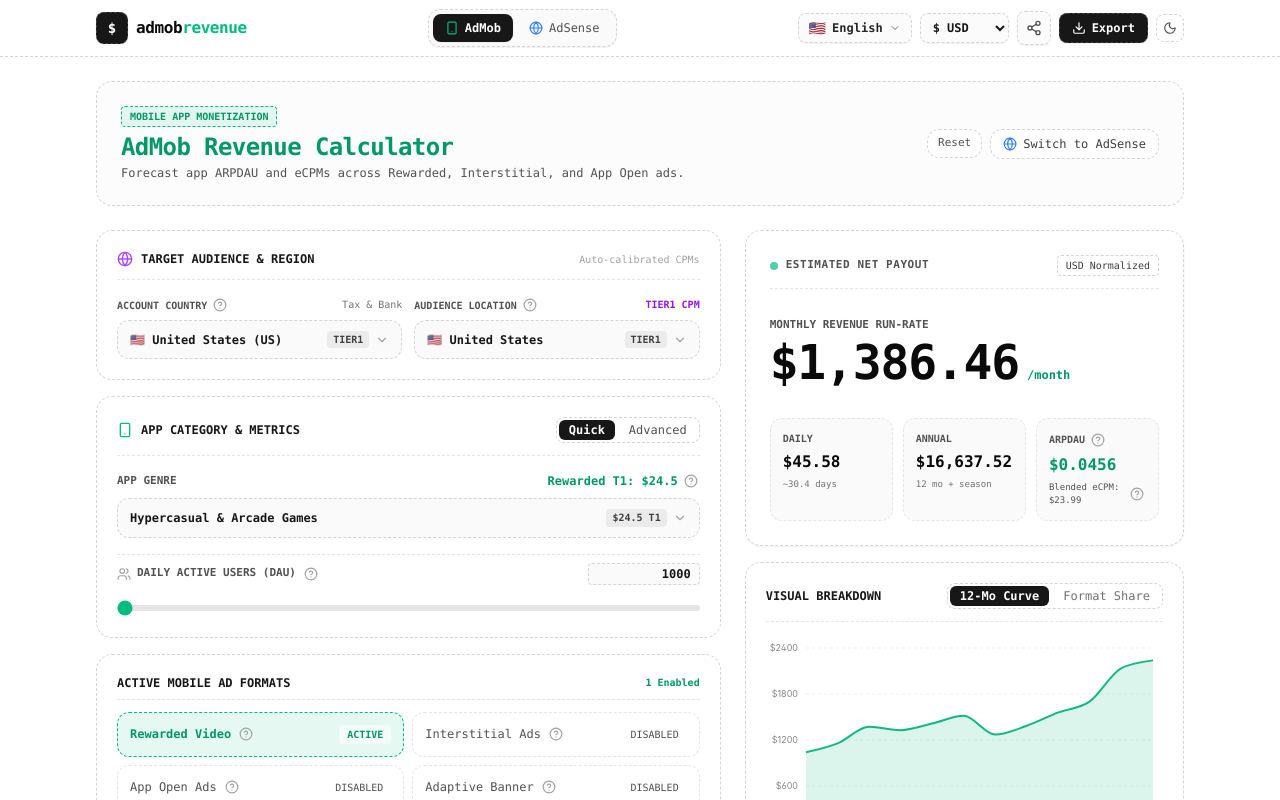
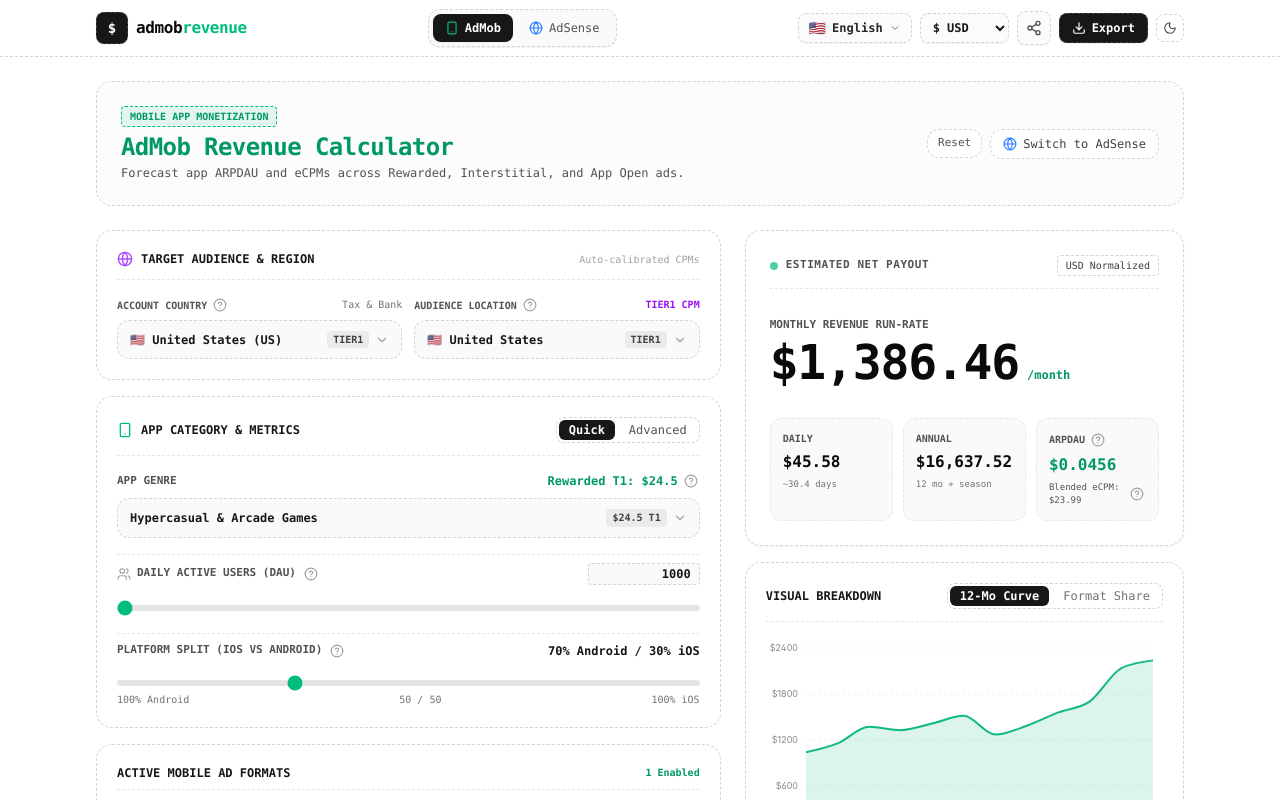
Before and after one commit to sumit-dev06/admobrevenue, a React (Vite) app: page / in a window 1280 px wide. Shown: the top 800 px of the page. Built offline with nearby package versions, Linux system fonts and the light colour scheme.

Commit message:
feat(admob): restore Platform Split slider with 100% Android on the left and 100% iOS on the right

```diff
--- a/src/components/AdMobCalculator.tsx
+++ b/src/components/AdMobCalculator.tsx
@@ -309,6 +309,64 @@
             className="w-full h-1.5 bg-neutral-200 dark:bg-neutral-800 rounded-lg appearance-none cursor-pointer accent-emerald-500"
           />
         </div>
+
+        {/* Platform Split (100% Android on Left -> 100% iOS on Right) */}
+        <div className="pt-2 border-t border-dashed border-neutral-200 dark:border-neutral-800 space-y-2">
+          <div className="flex items-center justify-between text-xs font-mono">
+            <label htmlFor="admob-platform-split" className="text-neutral-600 dark:text-neutral-400 uppercase font-semibold text-[11px] flex items-center gap-1.5 cursor-pointer">
+              <span>{t.admob.platformSplit}</span>
+              <TermTooltip id="osPlatform" />
+            </label>
+            <span className="font-mono font-bold text-xs text-neutral-900 dark:text-white">
+              {inputs.platformSplit?.android ?? 70}% Android / {inputs.platformSplit?.ios ?? 30}% iOS
+            </span>
+          </div>
+          <div className="space-y-1">
+            <input
+              id="admob-platform-split"
+              aria-label="Platform Split: 100% Android on left, 100% iOS on right"
+              type="range"
+              min="0"
+              max="100"
+              step="5"
+              value={inputs.platformSplit?.ios ?? 30}
+              onChange={(e) => {
+                const iosVal = parseInt(e.target.value) || 0;
+                onChange({
+                  ...inputs,
+                  platformSplit: {
+                    ios: iosVal,
+                    android: 100 - iosVal,
+                  },
+                });
+              }}
+              className="w-full h-1.5 bg-neutral-200 dark:bg-neutral-800 rounded-lg appearance-none cursor-pointer accent-emerald-500"
+            />
+            <div className="flex justify-between text-[10px] font-mono text-neutral-500">
+              <button
+                type="button"
+                onClick={() => onChange({ ...inputs, platformSplit: { ios: 0, android: 100 } })}
+                className="hover:text-emerald-600 dark:hover:text-emerald-400 cursor-pointer"
+              >
+                100% Android
+              </button>
+              <button
+                type="button"
+                onClick={() => onChange({ ...inputs, platformSplit: { ios: 50, android: 50 } })}
+                className="hover:text-emerald-600 dark:hover:text-emerald-400 cursor-pointer"
+              >
+                50 / 50
+              </button>
+              <button
+                type="button"
+                onClick={() => onChange({ ...inputs, platformSplit: { ios: 100, android: 0 } })}
+                className="hover:text-emerald-600 dark:hover:text-emerald-400 cursor-pointer"
+              >
+                100% iOS
+              </button>
+            </div>
+          </div>
+        </div>
       </div>
 
       {/* Ad Formats & Mediation */}
--- a/src/components/TermTooltip.tsx
+++ b/src/components/TermTooltip.tsx
@@ -52,6 +52,12 @@
     fullName: "In-App Programmatic Real-Time Bidding (RTB)",
     definition: "An advanced monetization architecture where multiple ad demand networks (e.g., AppLovin MAX, Unity Ads, Meta Audience Network, Mintegral, and Google AdMob) compete simultaneously in real-time auctions for every single impression.",
     tip: "Eliminates slow waterfall mediation latency and lifts blended eCPMs by +20% to +35%.",
+  },
+  osPlatform: {
+    term: "Platform Split",
+    fullName: "Mobile Operating System Distribution (Android vs iOS)",
+    definition: "The proportion of your app's active user base on Android vs Apple iOS. iOS traffic delivers +25% to +40% higher eCPMs in Tier 1 countries due to higher user purchasing power and advertiser spend.",
+    tip: "Android delivers higher global volume; iOS commands top-tier monetization yield.",
   },
   dau: {
     term: "DAU",
```
